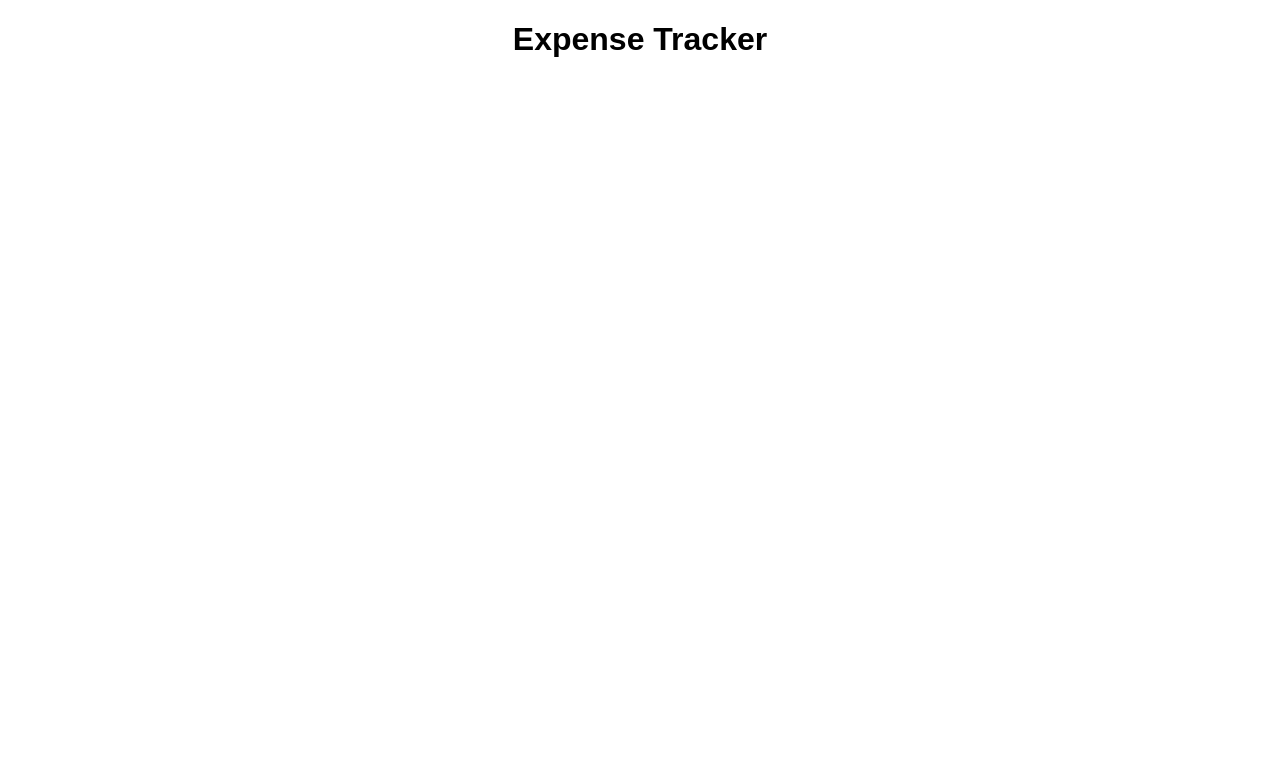
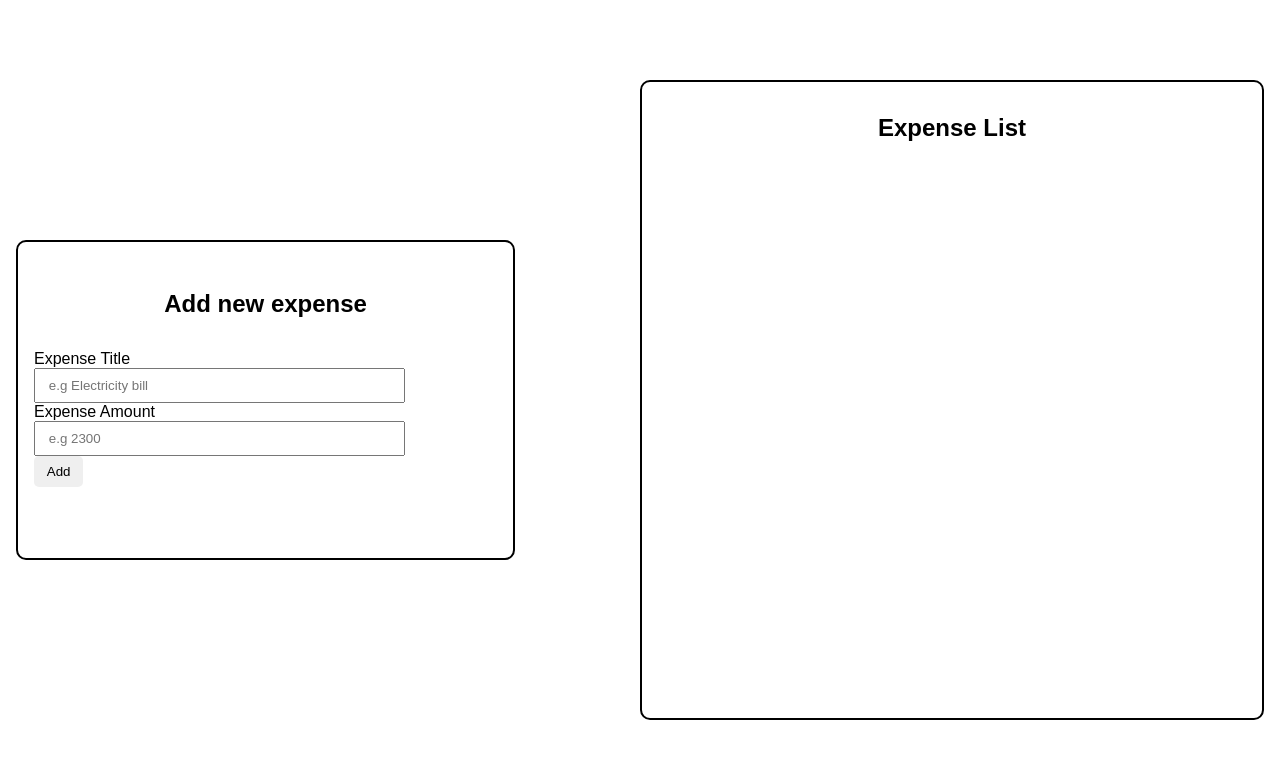
Before and after one commit to SK02K1/VJS-expense-tracker, a plain HTML site: page index.html in a window 1280 px wide. Drawn offline with Linux system fonts and the light colour scheme.

Commit message:
style: add basic style

```diff
--- a/index.html
+++ b/index.html
@@ -8,7 +8,34 @@
     <title>Expense Tracker</title>
   </head>
   <body>
-    <h1>Expense Tracker</h1>
+    <!-- <h1 class="header">Expense Tracker</h1> -->
+    <main class="main-container">
+      <form id="form-add-expense">
+        <h2 class="header">Add new expense</h2>
+        <label for="expense-title">Expense Title</label>
+        <input
+          type="text"
+          name="title"
+          id="expense-title"
+          placeholder="e.g Electricity bill"
+          required
+        />
+        <label for="expense-amt">Expense Amount</label>
+        <input
+          type="number"
+          name="amount"
+          id="expense-amt"
+          min="1"
+          placeholder="e.g 2300"
+          required
+        />
+        <button class="btn">Add</button>
+      </form>
+      <div class="expense-container">
+        <h2 class="header">Expense List</h2>
+      </div>
+    </main>
+    <script src="https://cdnjs.cloudflare.com/ajax/libs/date-fns/1.30.1/date_fns.min.js"></script>
     <script src="./app.js"></script>
   </body>
 </html>
--- a/style.css
+++ b/style.css
@@ -1,4 +1,54 @@
+* {
+  margin: 0;
+  padding: 0;
+  box-sizing: border-box;
+}
+
 body {
   font-family: Arial, Helvetica, sans-serif;
+}
+
+.header {
+  margin: 2rem 0;
   text-align: center;
 }
+
+.main-container {
+  height: 100vh;
+  display: flex;
+  justify-content: space-between;
+  align-items: center;
+  padding: 1rem;
+}
+
+#form-add-expense {
+  width: 40%;
+  min-height: 40vh;
+  border: 2px solid black;
+  border-radius: 10px;
+  padding: 1rem;
+}
+
+#form-add-expense label {
+  display: block;
+}
+
+.btn {
+  display: block;
+  border: none;
+  border-radius: 5px;
+  padding: 0.5rem 0.8rem;
+  cursor: pointer;
+}
+
+input {
+  padding: 0.5rem 0.8rem;
+  width: 80%;
+}
+
+.expense-container {
+  width: 50%;
+  height: 80vh;
+  border: 2px solid black;
+  border-radius: 10px;
+}
```
